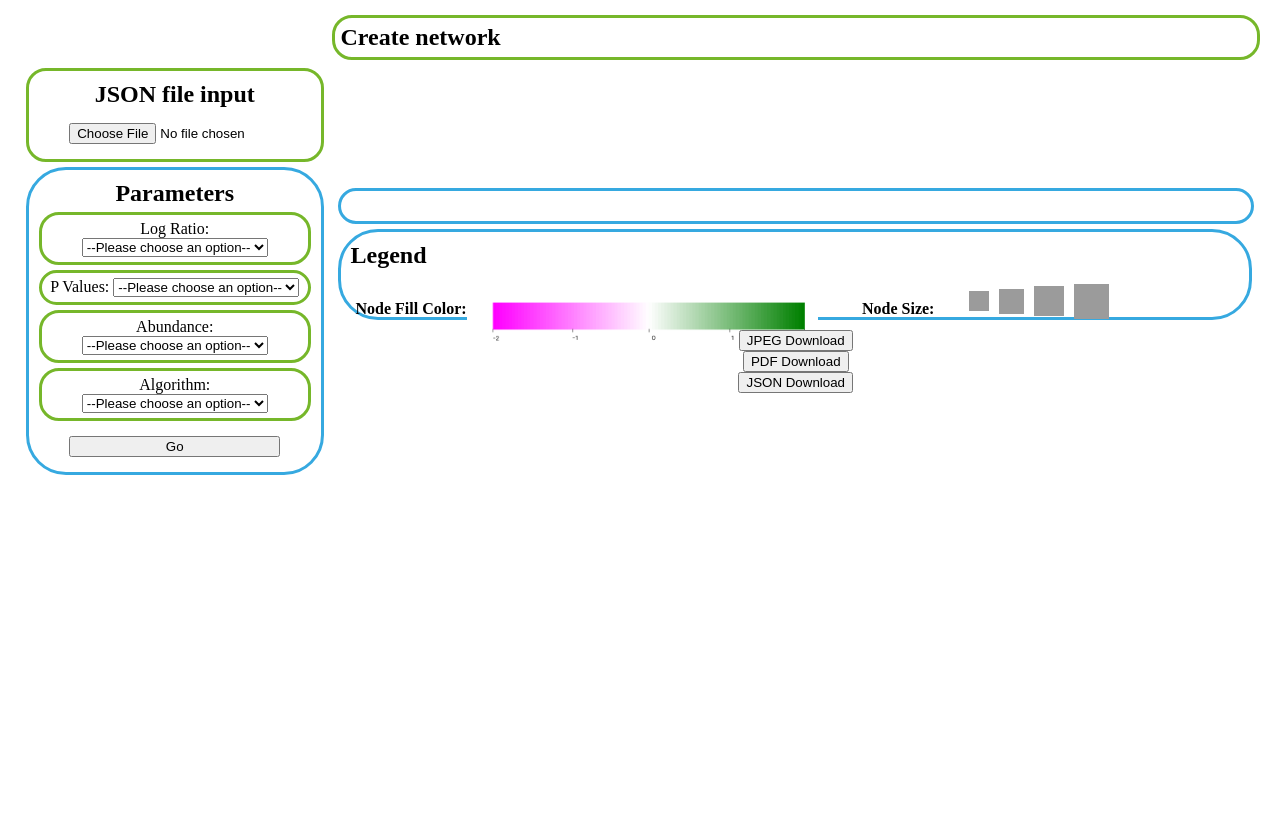
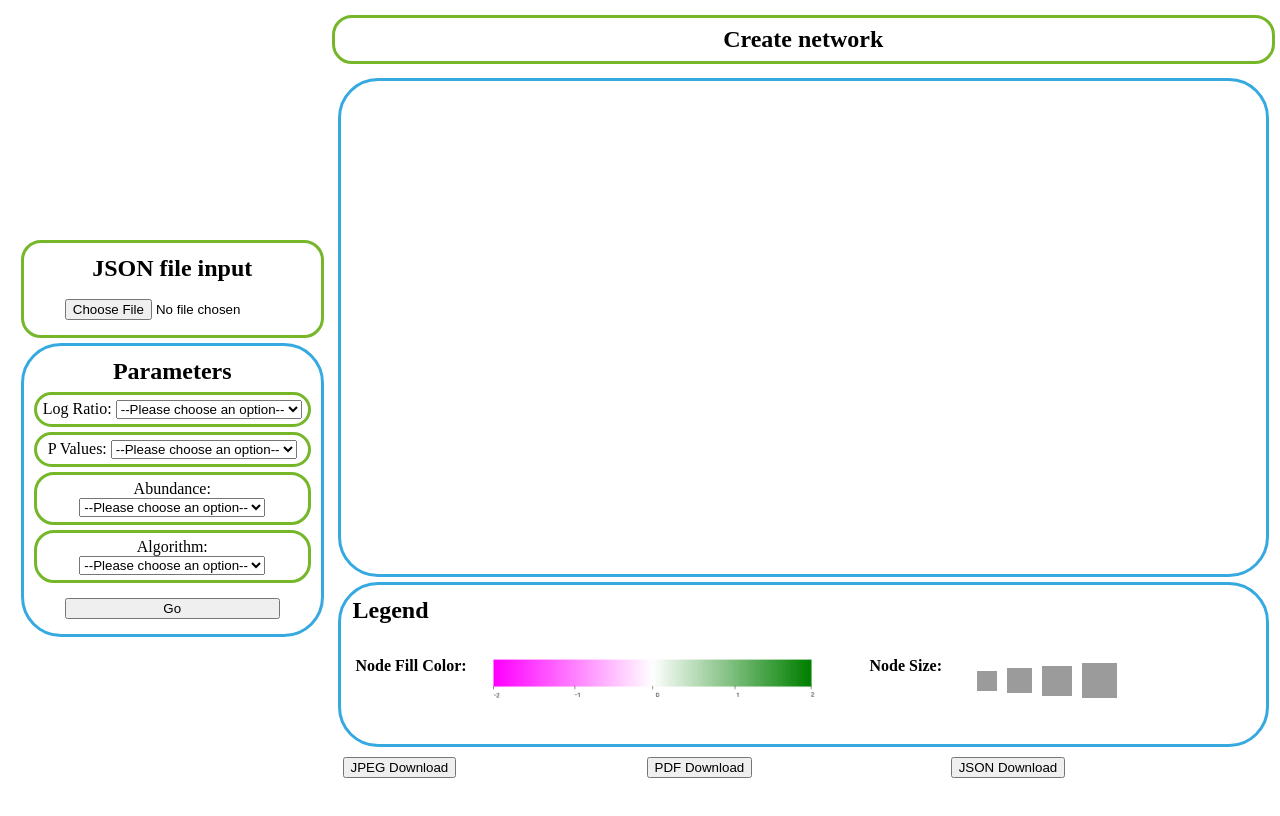
Before and after one commit to Lillyputienne/Cytoscape_, a plain HTML site: page index.html in a window 1280 px wide. Drawn offline with nearby package versions, Linux system fonts and the light colour scheme.

Commit message:
Update style.css

```diff
--- a/HTML/css/style.css
+++ b/HTML/css/style.css
@@ -2,19 +2,67 @@ html, body {
     height: 100%;
 }
 
-h2,h1 {
-    margin: 5px;
+h2 {
+    margin: 7px;
 
-}
-
-p {
-    margin: 2px;
 }
 
 .border_blue {
     border: 3px solid #36a9e0;
     border-radius: 40px;
+    align-items: center;
 }
+
+.legend-flex{
+    display: flex;
+    height:60%;
+}
+
+.legend-image {
+    width: 40%;
+    height: 80px;
+}
+
+.node-size{
+    margin-left: 5%;
+}
+
+.squares {
+    display: flex;
+    align-items: center;
+    justify-content: space-between;
+    /* width: 15%; */
+}
+
+.square {
+    background: #9b9b9b; /* color of the squares */
+}
+
+.sq1 {
+    width: 10px;
+    height: 10px;
+}
+
+.sq2 {
+    width: 15px;
+    height: 15px;
+}
+
+.sq3 {
+    width: 20px;
+    height: 20px;
+}
+
+.sq4 {
+    width: 25px;
+    height: 25px;
+}
+
+.sq5 {
+    width: 30px;
+    height: 30px;
+}
+
 
 .border_green {
     border: 3px solid #76b72a;
@@ -31,6 +79,16 @@ table {
     height: 100%;
 }
 
+#everything {
+    width: 100%;
+    height: 100%;
+    margin: 0;
+}
+
+#upper {
+    height: 5%;
+    text-align: center;
+}
 
 #lower {
     height: 95%;
@@ -51,80 +109,28 @@ table {
 }
 
 .lower_button {
-    /* width: 60%; */
-    text-align: center;
-    /* float: left; */
+    width: 33%;
+    float: left;
     padding: 0;
     margin: 0;
 }
 
-/* #graph {
-    height: 75%;
+#graph {
+    height: 65%;
 
-} */
+}
 
 #legend {
-    height: 18%;
-    width: 97%;
+    height: 20%;
 }
 
 #lower_buttons {
     height: 5%;
 }
 
-.image {
-    display: block;
-    margin-left: auto;
-    margin-right: auto;
-    width: 70%;
-  }
-
 #cy {
-    height: 75%;
+    height: 95%;
     width: 95%;
     position: relative;
+    left: 10px;
   }
-
-  .legend-flex{
-    display: flex;
-    height:60%;
-}
-
-.legend-image {
-    width: 40%;
-    height: 80px;
-}
-
-  .node-size{
-    margin-left: 5%;
-}
-
-.squares {
-    display: flex;
-    align-items: center;
-    justify-content: space-between;
-}
-
-    .square {
-       background: #9b9b9b; /* color of the squares */
-    }
-
-    .sq1 {
-        width: 10px;
-        height: 10px;
-    }
-
-    .sq2 {
-        width: 15px;
-        height: 15px;
-    }
-
-    .sq3 {
-        width: 20px;
-        height: 20px;
-    }
-
-    .sq4 {
-        width: 25px;
-        height: 25px;
-    }
```
